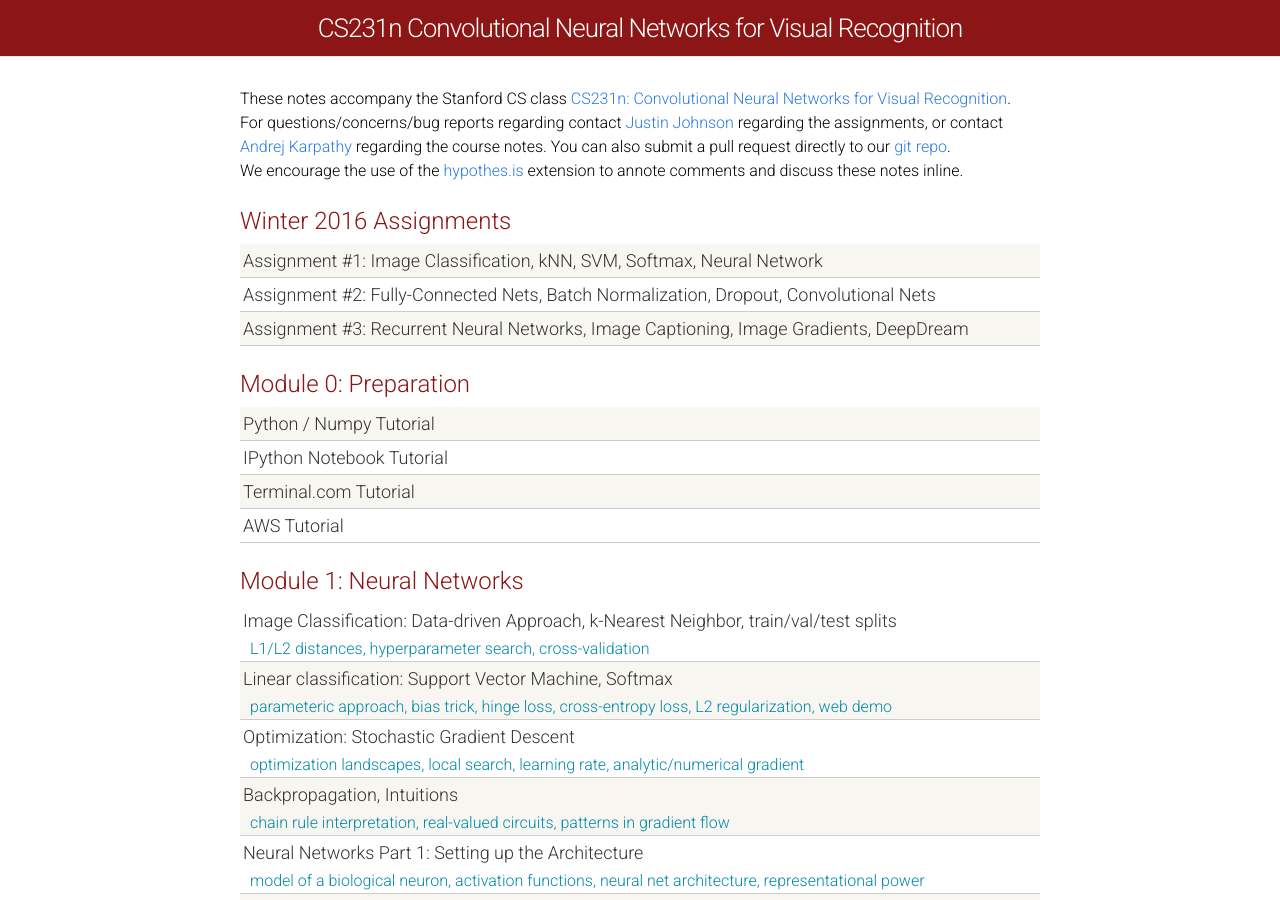
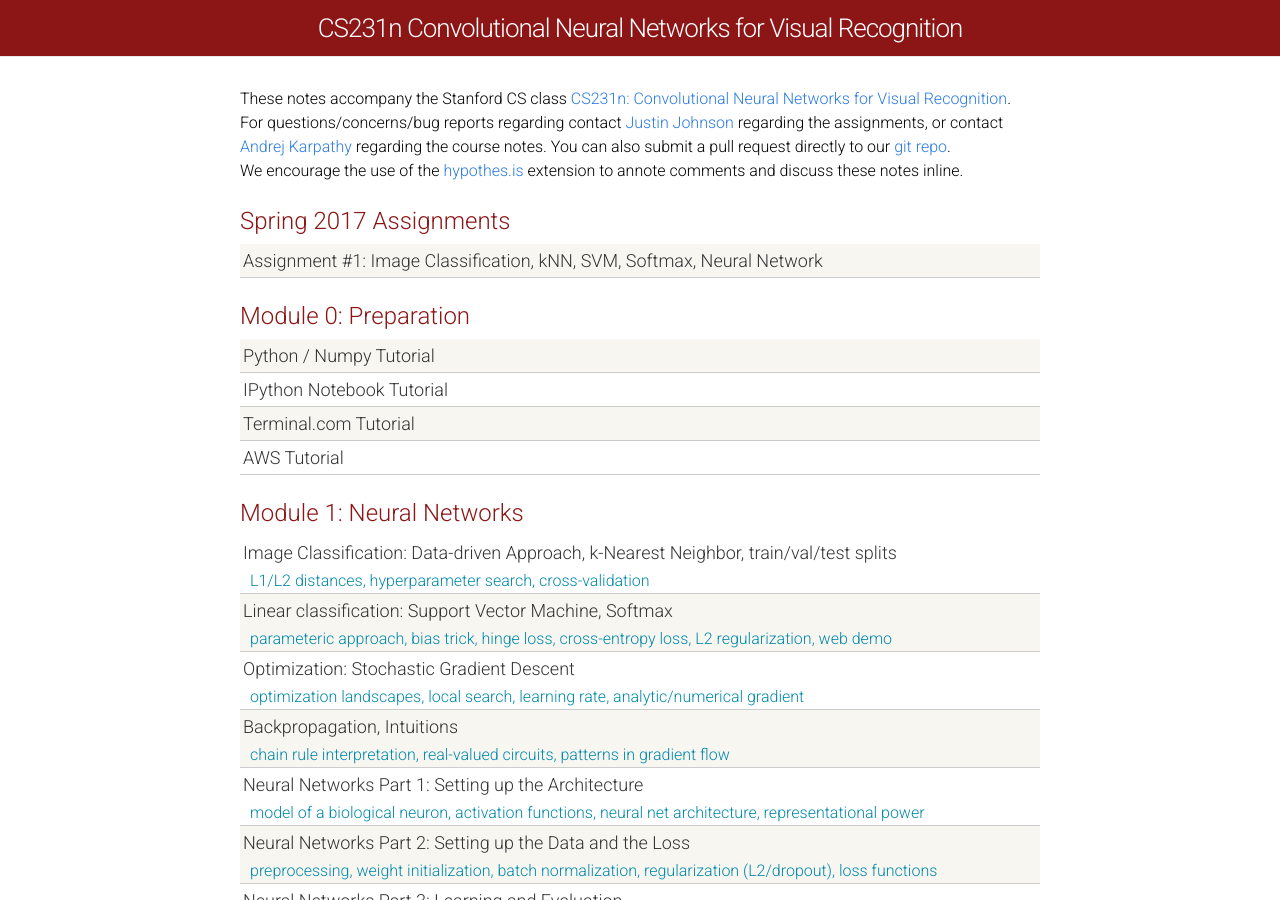
Before and after one commit to cs231n/cs231n.github.io, a Jekyll site: the page built from index.html, in a window 1280 px wide and 900 px high. Built offline with Jekyll 4.4.1, drawn with Linux system fonts in a browser that asks for light colours.

Commit message:
Update index.html for assignment1, Spr17

```diff
--- a/index.html
+++ b/index.html
@@ -13,7 +13,15 @@
 
 <div class="home">
   <div class="materials-wrap">
+    <div class="module-header">Spring 2017 Assignments</div>
 
+    <div class="materials-item">
+      <a href="assignments2017/assignment1/">
+        Assignment #1: Image Classification, kNN, SVM, Softmax, Neural Network
+      </a>
+    </div>
+
+    <!--
     <div class="module-header">Winter 2016 Assignments</div>
 
     <div class="materials-item">
@@ -35,6 +43,7 @@
         Image Gradients, DeepDream
       </a>
     </div>
+    -->
 
     <!--
     <div class="module-header">Winter 2015 Assignments</div>
```
